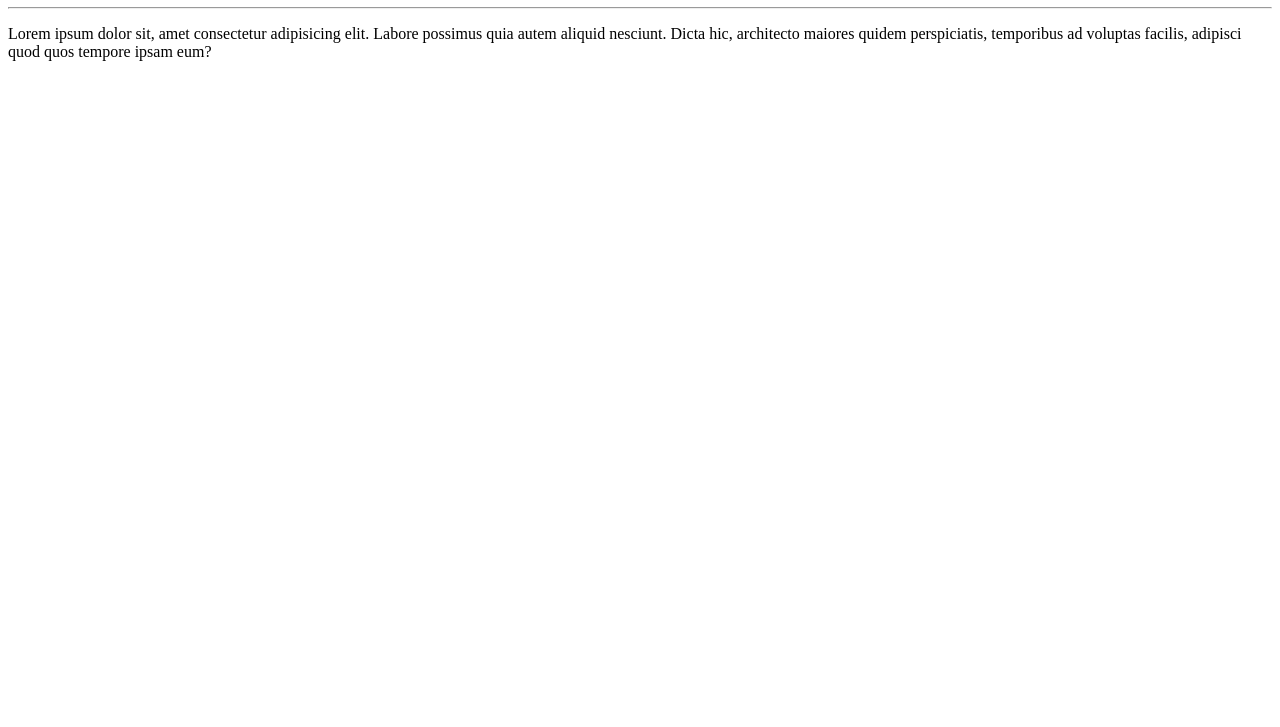
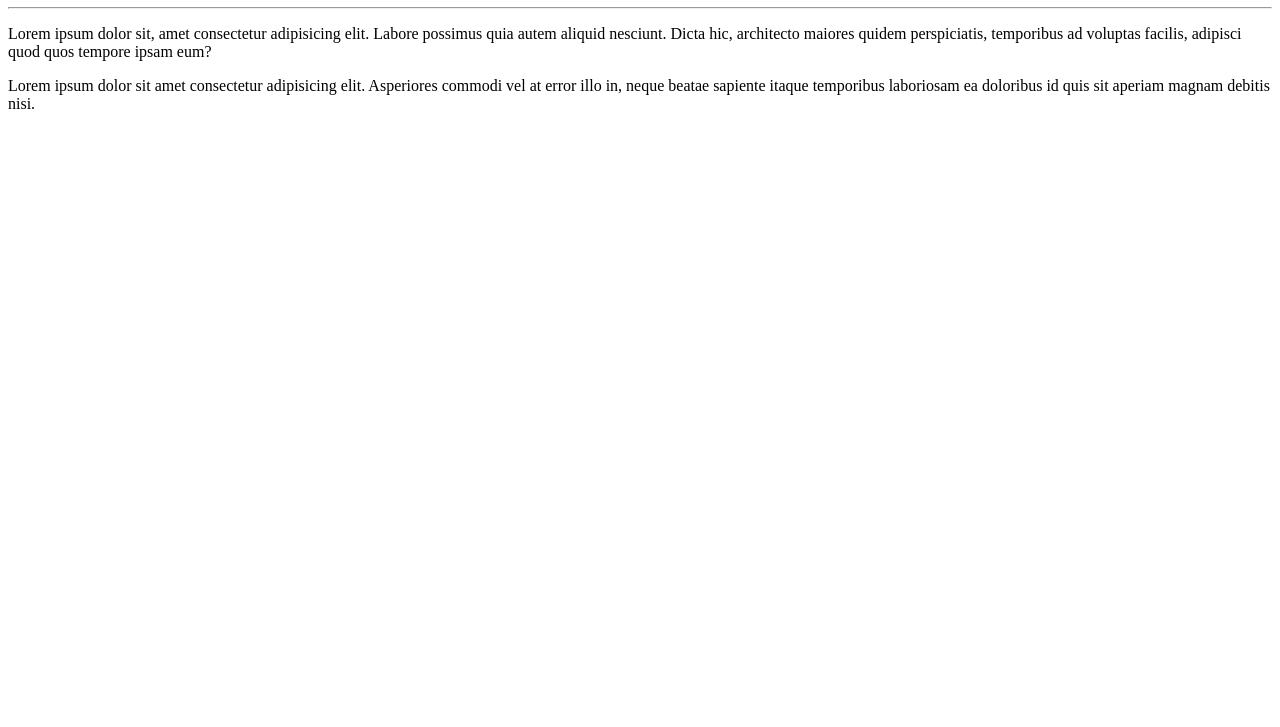
Before and after one commit to wellydabreis/Ola-Mundo, a plain HTML site: page site-exemplo/index.html in a window 1280 px wide. Shown: the part 73-800 px from the top of the page. Drawn offline with Linux system fonts and the light colour scheme.

Commit message:
adicionei um parágrafo

```diff
--- a/site-exemplo/index.html
+++ b/site-exemplo/index.html
@@ -10,5 +10,6 @@
     <h1>Olá, Mundo!</h1>
     <hr>
     <p>Lorem ipsum dolor sit, amet consectetur adipisicing elit. Labore possimus quia autem aliquid nesciunt. Dicta hic, architecto maiores quidem perspiciatis, temporibus ad voluptas facilis, adipisci quod quos tempore ipsam eum?</p>
+    <p>Lorem ipsum dolor sit amet consectetur adipisicing elit. Asperiores commodi vel at error illo in, neque beatae sapiente itaque temporibus laboriosam ea doloribus id quis sit aperiam magnam debitis nisi.</p>
 </body>
 </html>
```
